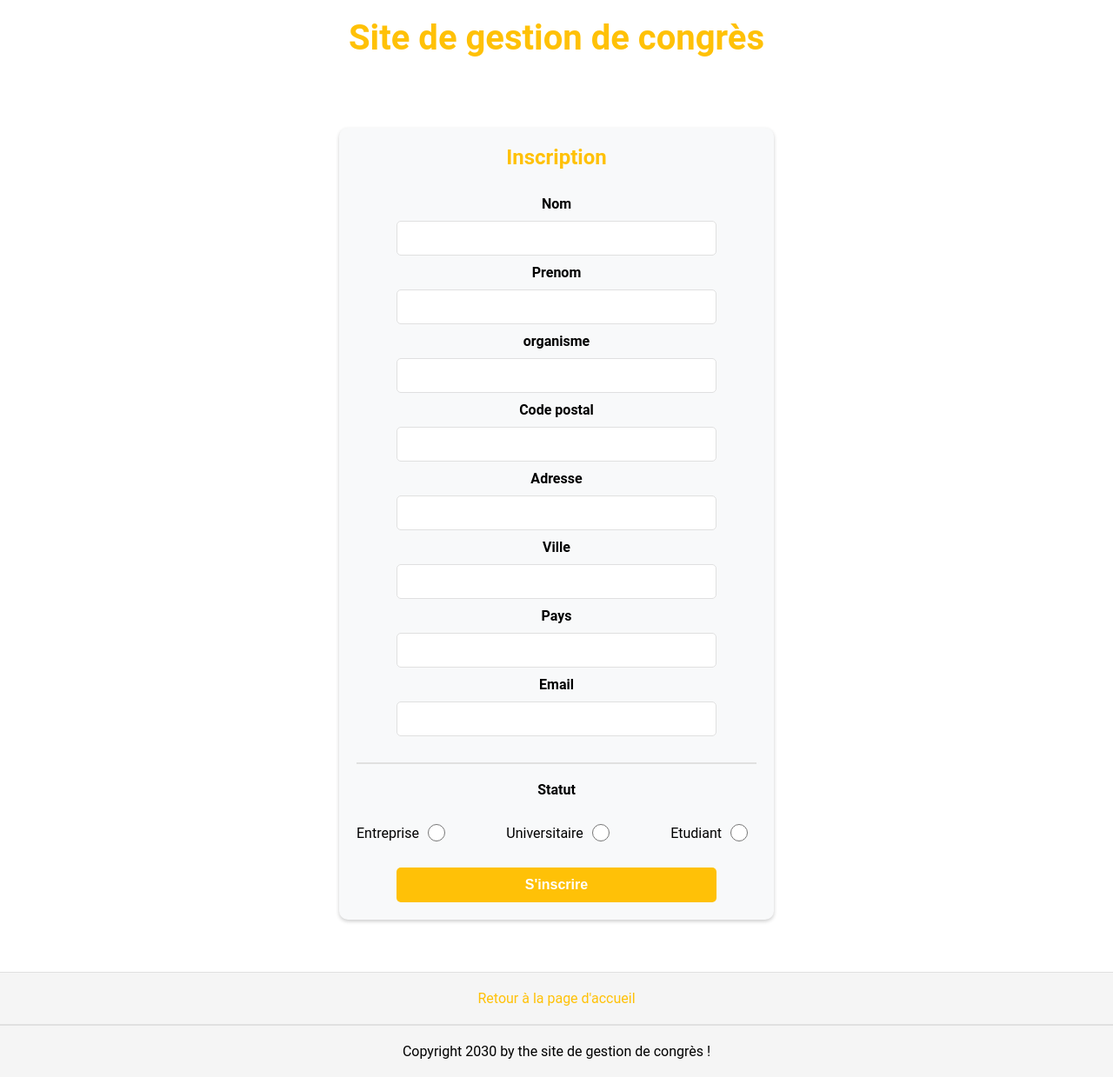
After one commit to EtienneDTS/site_congres, a Flask app: page /inscription-np in a window 1280 px wide. The commit adds this page. Shown: the whole page at 87% size. Run offline with Flask 3, Linux system fonts and the light colour scheme; data comes from the database, SQL or seed files in the repository; both versions use the stored data as it was after the commit.

Commit message:
fin du td

```diff
--- a/app.py
+++ b/app.py
@@ -62,8 +62,8 @@ def participant():
     return render_template("participant.html", data=data, column=column)
 
 
-@app.route("/inscription", methods=["GET", "POST"])
-def inscription():
+@app.route("/inscription-np", methods=["GET", "POST"])
+def inscription_np():
     connexion = create_connexion()
     query = "select * from statuts"
     result = query_db(connexion, query)
@@ -98,13 +98,57 @@ def inscription():
             emailpart,
             dtinscription
             ) values (
+            "{status}", "{lastname}", "{firstname}", "{organism}", "{code}", "{address}", "{city}", "{country}", "{email}", "{date}");"""
+        query_db(connexion, query)
+        connexion.commit()
+        connexion.close()
+        return redirect(url_for("confirmation", email=email))
+    return render_template('inscription_np.html', status=status)
+
+
+@app.route("/inscription", methods=["GET", "POST"])
+def inscription():
+    connexion = create_connexion()
+    query = "select * from statuts"
+    result = query_db(connexion, query)
+    status = result[0]
+    if request.method == "POST":
+        code = request.form.get("cp", "--")
+        lastname = request.form.get("lastname")
+        firstname = request.form.get("firstname")
+        organism = request.form.get("organism")
+        address = request.form.get("address", "--")
+        city = request.form.get("city")
+        country = request.form.get("country")
+        email = request.form.get("email")
+        status = str(request.form.get("status"))
+        connexion = create_connexion()
+        query = f"select * from participants where emailpart = ?;"
+        params = [email]
+        result = query_db(connexion, query, params)
+        if len(result[0]) > 0:
+            message = "Cet email existe déjà"
+            return render_template('inscription.html', message=message)
+        date = datetime.now().strftime("%Y-%m-%d")
+        query = """insert into participants (
+            codestatut,
+            nompart,
+            prenompart,
+            organismepart,
+            cppart,
+            adrpart,
+            villepart,
+            payspart,
+            emailpart,
+            dtinscription
+            ) values (
             ?, ?, ?, ?, ?, ?, ?, ?, ?, ?);"""
         params = (status, lastname, firstname, organism,
                   code, address, city, country, email, date)
-        result = query_db(connexion, query, params)
+        query_db(connexion, query, params)
         connexion.commit()
         connexion.close()
-        return redirect(url_for("confirmation"))
+        return redirect(url_for("confirmation", email=email))
     return render_template('inscription.html', status=status)
 
 
@@ -122,7 +166,7 @@ def consultation():
         params = [email]
         result = query_db(connexion, query, params)
         if len(result[0]) < 1:
-            message = "Aucun participant de correpond à l'adresse email"
+            message = "Aucun participant de correspond à l'adresse email"
             connexion.close()
             return render_template('consultation.html', message=message)
         codparticipant = result[0][0][0]
@@ -137,7 +181,6 @@ def consultation():
         params = [str(codparticipant)]
         result = query_db(connexion, query, params)
         data = result[0]
-        column = result[1]  # utilise pas car moche demander au prof
         connexion.close()
         congres_list = []
         congres = [[]]
@@ -183,6 +226,7 @@ def recapitulatif():
     context["url"] = request.form.get("url")
     context["start"] = request.form.get("start")
     context["end"] = request.form.get("end")
+    context["price"] = request.form.getlist("price")
     start_date = datetime.strptime(context["start"], "%Y-%m-%d").date()
     end_date = datetime.strptime(context["end"], "%Y-%m-%d").date()
     context["themes"] = request.form.getlist("theme")
@@ -233,7 +277,7 @@ def recapitulatif():
         for code in context["activities"]:
             query = """
             insert into proposer (codeactivite, codcongres)
-            values (?, ?)
+            values (?, ?);
             """
             params = (code, codcongres)
             query_db(connexion, query, params)
@@ -242,11 +286,10 @@ def recapitulatif():
         for code in context["themes"]:
             query = """
             insert into traiter (codcongres, codethematique)
-            values (?, ?)
+            values (?, ?);
             """
             params = (codcongres, code)
             query_db(connexion, query, params)
-    connexion.commit()
 
     query = f"""
     select t.nomthematique
@@ -262,6 +305,13 @@ def recapitulatif():
         context["start"], "%Y-%m-%d").strftime("%d/%m/%Y")
     context["end"] = datetime.strptime(
         context["end"], "%Y-%m-%d").strftime("%d/%m/%Y")
+    codestatut = 1
+    for price in context["price"]:
+        query = "insert into tarifs (codestatut, codcongres, montanttarif) values (?, ?, ?);"
+        params = (codestatut, codcongres, int(price))
+        query_db(connexion, query, params)
+        codestatut += 1
+    connexion.commit()
     connexion.close()
 
     return render_template("recapitulatif.html", **context)
@@ -307,14 +357,14 @@ def choisir(num):
 
 @app.route("/enregistrer", methods=["GET", "POST"])
 def enregistrer():
+    date = datetime.now().strftime("%Y-%m-%d")
+    query = f"select * from congres where dtdebutcongres >= {date};"
     connexion = create_connexion()
-    query = "select * from congres;"
     result = query_db(connexion, query)
     congres = result[0]
     if request.method == "POST":
         email = request.form.get("email")
         codcongres = int(request.form.get("congres"))
-        print(codcongres)
         query = "select * from participants where emailpart = ?;"
         params = [email]
         result = query_db(connexion, query, params)
@@ -327,7 +377,8 @@ def enregistrer():
         status = query_db(connexion, query, params)[0][0][0]
         session["participant"] = {}
         session["participant"]["codparticipant"] = result[0][0][0]
-        session["participant"]["codestatut"] = status
+        session["participant"]["statut"] = status
+        session["participant"]["codestatut"] = result[0][0][1]
         session["participant"]["nompart"] = result[0][0][2]
         session["participant"]["prenompart"] = result[0][0][3]
         session["participant"]["organismepart"] = result[0][0][4]
@@ -343,5 +394,97 @@ def enregistrer():
     return render_template('enregistrer.html', congres=congres)
 
 
+@app.route('/montant', methods=["POST"])
+def montant():
+    all_price = []
+    codestatut = session["participant"]["codestatut"]
+    connexion = create_connexion()
+    codcongres = request.form.get("codcongres")
+    activities = request.form.getlist("activity")
+    themes = request.form.getlist("theme")
+    query = "select * from congres where codcongres = ?;"
+    params = [codcongres]
+    result = query_db(connexion, query, params)
+    congres = result[0][0]
+
+    if len(activities) > 0:
+        activities = tuple(activities)
+        if len(activities) == 1:
+            activities = str(activities).replace(",", "")
+        else:
+            activities = str(activities)
+        query = f"select * from activites where codeactivite in {activities};"
+        result = query_db(connexion, query)
+        activities = result[0]
+    if len(themes) > 0:
+        themes = tuple(themes)
+        if len(themes) == 1:
+            themes = str(themes).replace(",", "")
+        else:
+            themes = str(themes)
+        query = f"select * from thematiques where codethematique in {themes};"
+        result = query_db(connexion, query)
+        themes = result[0]
+    query = "select montanttarif from tarifs where codcongres = ? and codestatut = ?;"
+    params = [codcongres, codestatut]
+    result = query_db(connexion, query, params)
+    price = result[0][0][0]
+    all_price.append(int(price))
+    for activity in activities:
+        all_price.append(int(activity[2]))
+    total = sum(all_price)
+    connexion.close()
+    return render_template('montant.html', congres=congres, activities=activities, themes=themes, total=total)
+
+
+@app.route('/validation', methods=["POST"])
+def validation():
+    connexion = create_connexion()
+    codcongres = request.form.get("congres")
+    query = "insert into inscrire (codparticipant, codcongres) values (?, ?);"
+    params = [session["participant"]["codparticipant"], codcongres]
+    query_db(connexion, query, params)
+    activities = request.form.getlist("activity")
+    themes = request.form.getlist("theme")
+    price = request.form.get("price")
+
+    query = "select * from congres where codcongres = ?;"
+    params = [codcongres]
+    result = query_db(connexion, query, params)
+    congres = result[0][0]
+
+    if len(activities) > 0:
+        for activity in activities:
+            query = "insert into choix_activites (codeactivite, codparticipant, codcongres) values (?, ?, ?);"
+            params = [activity, session["participant"]["codparticipant"], codcongres]
+            query_db(connexion, query, params)
+        activities = tuple(activities)
+        if len(activities) == 1:
+            activities = str(activities).replace(",", "")
+        else:
+            activities = str(activities)
+        query = f"select * from activites where codeactivite in {activities};"
+        result = query_db(connexion, query)
+        activities = result[0]
+
+    if len(themes) > 0:
+        for theme in themes:
+            query = "insert into choix_thematiques (codethematique, codparticipant, codcongres) values (?, ?, ?);"
+            params = [theme, session["participant"]["codparticipant"], codcongres]
+            query_db(connexion, query, params)
+        themes = tuple(themes)
+        if len(themes) == 1:
+            themes = str(themes).replace(",", "")
+        else:
+            themes = str(themes)
+        query = f"select * from thematiques where codethematique in {themes};"
+        result = query_db(connexion, query)
+        themes = result[0]
+    connexion.commit()
+    connexion.close()
+
+    return render_template('validation.html', congres=congres, activities=activities, themes=themes, price=price)
+
+
 if __name__ == "__main__":
     app.run(debug=True)
--- a/static/confirmation.css
+++ b/static/confirmation.css
@@ -8,7 +8,7 @@ h2 {
 
 p {
     font-size: 16px;
-    color: #666;
+    color: #333;
 }
 
 .container {
--- /dev/null
+++ b/static/inscription_np.css
@@ -0,0 +1,105 @@
+form {
+  display: flex;
+  flex-direction: column;
+  align-items: center;
+  margin-top: 60px;
+  width: 500px;
+  box-shadow: 0 2px 4px rgba(0, 0, 0, 0.2);
+  border-radius: 10px;
+  margin-bottom: 60px;
+  position: relative;
+  left: 50%;
+  transform: translateX(-50%);
+  background-color: #f8f9fa;
+  padding: 20px;
+}
+
+h2 {
+  color: #ffc107;
+}
+
+label {
+  font-weight: bold;
+}
+
+.container {
+  display: flex;
+  flex-direction: column;
+  margin-top: 20px;
+  width: 100%;
+  justify-content: space-around;
+  align-items: center;
+}
+
+.container input {
+  width: 80%;
+  height: 40px;
+  margin: 10px 0;
+  padding: 10px;
+  border: 1px solid #e0e0e0;
+  border-radius: 5px;
+  font-size: 16px;
+  transition: border-color 0.3s ease;
+}
+
+.container input:focus {
+  border-color: #ffc107;
+  outline: none;
+}
+
+.container input:hover {
+  border-color: #efcf18;
+}
+
+form button {
+  width: 80%;
+  height: 40px;
+  margin-top: 20px;
+  background-color: #ffc107;
+  color: white;
+  border: none;
+  border-radius: 5px;
+  font-size: 16px;
+  transition: background-color 0.3s ease;
+  cursor: pointer;
+  font-weight: bold;
+  transition: box-shadow 0.3s ease;
+}
+
+form button:hover {
+  box-shadow: 0 0 10px rgba(0, 0, 0, 0.25);
+}
+
+.message {
+  color: red;
+  margin-top: 10px;
+}
+
+.status {
+  width: 100%;
+  display: flex;
+  justify-content: space-between;
+  align-items: center;
+}
+
+.status div {
+  display: flex;
+  justify-content: space-between;
+  align-items: center;
+  margin-top: 20px;
+}
+
+.status input {
+  width: 20px;
+  height: 20px;
+  margin: 10px;
+  padding: 10px;
+  border: 1px solid #e0e0e0;
+  border-radius: 5px;
+  font-size: 16px;
+  transition: border-color 0.3s ease;
+}
+
+.status label {
+  font-weight: normal;
+}
--- a/templates/choisir.html
+++ b/templates/choisir.html
@@ -12,7 +12,7 @@
     <div class="user">
         <p>Nom: {{session["participant"]["nompart"]}} </p>
         <p>Prenom: {{session["participant"]["prenompart"]}}</p>
-        <p>Statut: {{session["participant"]["codestatut"]}}</p>
+        <p>Statut: {{session["participant"]["statut"]}}</p>
         <p>Organisme: {{session["participant"]["organismepart"]}}</p>
         <p>Adresse: {{session["participant"]["adrpart"]}}</p>
         <p>CP: {{session["participant"]["cppart"]}}</p>
@@ -23,7 +23,7 @@
     </div>
     <h2>Choisir</h2>
     <h3>les thématiques et activités du congrès {{congres[0]}} edition {{congres[1]}}</h3>
-    <form action="" method="POST">
+    <form action="{{url_for('montant')}}" method="POST">
         <input type="hidden" name="codcongres" value="{{congres[2]}}">
         <h4>Thématiques</h4>
         <div class="themes-container">
--- a/templates/confirmation.html
+++ b/templates/confirmation.html
@@ -10,7 +10,7 @@
 {% block content %}
 <div class="container">
     <h2>Confirmation</h2>
-    <p>Votre inscription a bien été prise en compte pour l'adresse {{email}}.</p>
+    <p>Votre inscription a bien été prise en compte pour l'adresse <b>{{email}}</b>.</p>
 </div>
 
 {% endblock %}
--- a/templates/creation.html
+++ b/templates/creation.html
@@ -23,6 +23,12 @@
         <input type="date" name="start" required>
         <label for="end">Date de fin</label>
         <input type="date" name="end" required>
+        <label for="price1">Prix entreprise</label>
+        <input type="number" name="price" required>
+        <label for="price2">Prix universitaire</label>
+        <input type="number" name="price" required>
+        <label for="price3">Prix étudiant</label>
+        <input type="number" name="price" required>
         <hr>
         <label for="themes">Thématiques</label>
         <div class="themes-container">
--- /dev/null
+++ b/templates/inscription_np.html
@@ -0,0 +1,47 @@
+{% extends 'base.html' %}
+
+{% block styles %}
+<link rel="stylesheet" href="{{url_for('static', filename='inscription_np.css')}}">
+{% endblock %}
+
+{% block title %}Inscription np{% endblock %}
+
+{% block content %}
+<form action="{{url_for('inscription_np')}}" method="POST">
+    <h2>Inscription</h2>
+    <h3 class="message">{{message}}</h3>
+    <div class="container">
+        <label>Nom</label>
+        <input type="text" name="lastname" required>
+        <label>Prenom</label>
+        <input type="text" name="firstname" required>
+        <label>organisme</label>
+        <input type="text" name="organism" required>
+        <label>Code postal</label>
+        <input type="text" name="cp">
+        <label>Adresse</label>
+        <input type="text" name="address">
+        <label>Ville</label>
+        <input type="text" name="city" required>
+        <label>Pays</label>
+        <input type="text" name="country" required>
+        <label>Email</label>
+        <input type="email" name="email" required>
+        <hr>
+        <label for="status">Statut</label>
+        <div class="status">
+            {% for element in status %}
+            <div>
+                <label for="status">{{element[1]}}</label>
+                <input type="radio" value="{{element[0]}}" name="status" required>
+            </div>
+            {% endfor %}
+
+        </div>
+    </div>
+    <button type="submit">S'inscrire</button>
+</form>
+
+
+
+{% endblock %}
--- a/templates/menu.html
+++ b/templates/menu.html
@@ -12,8 +12,8 @@
         <ul class="menu">
             <li><a href="{{url_for('congres')}}">Liste des congrès</a></li>
             <li><a href="{{url_for('participant')}}">Liste des participants</a></li>
-            <li><a href="{{url_for('inscription')}}">Créer un compte participant</a></li>
-            <li><a href="#">Créer un compte participant (Requète paramétréé)</a></li>
+            <li><a href="{{url_for('inscription_np')}}">Créer un compte participant</a></li>
+            <li><a href="{{url_for('inscription')}}">Créer un compte participant (Requète paramétréé)</a></li>
             <li><a href="{{url_for('consultation')}}">Consultation des inscriptions</a></li>
             <li><a href="{{url_for('creation')}}">Création d'un nouveau congrès (Requète paramétréé)</a></li>
             <li><a href="{{url_for('enregistrer')}}">S'inscrire à un congrès (Requète paramétréé pour l'insertion) </a></li>
--- a/templates/recapitulatif.html
+++ b/templates/recapitulatif.html
@@ -13,6 +13,7 @@
         <p>Le numéro d'édition est le <b>{{num}}</b>.</p>
         <p>Le site web du congrès est <b>{{url}}</b>.</p>
         <p>Le congrès se déroulera du <b>{{start}}</b> au <b>{{end}}</b>.</p>
+        <p>Les prix sont de <b>{{price[0]}}€</b> pour les entreprises, <b>{{price[1]}}€</b> pour les universitaires et <b>{{price[2]}}€</b> pour les étudiants.</p>
         <h3>Les thématiques du congrès sont :</h3>
         <ul>
             {% for theme in themes %}
```
Also changed, not shown: static/montant.css (added, +64 -0 lines), static/validation.css (added, +52 -0 lines), templates/montant.html (added, +47 -0 lines), templates/validation.html (added, +37 -0 lines), db/bd_congres.db, 3 other files.
